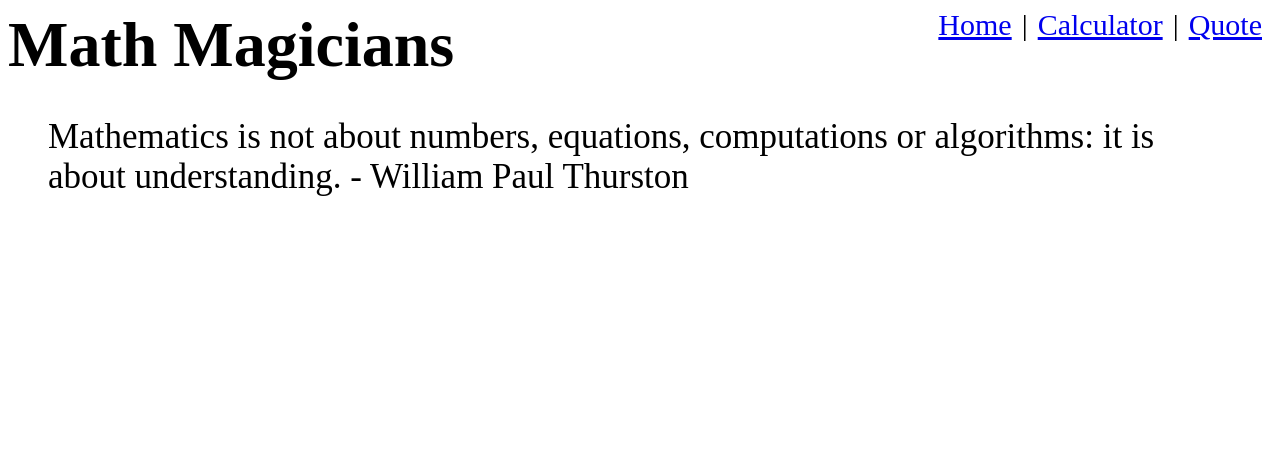
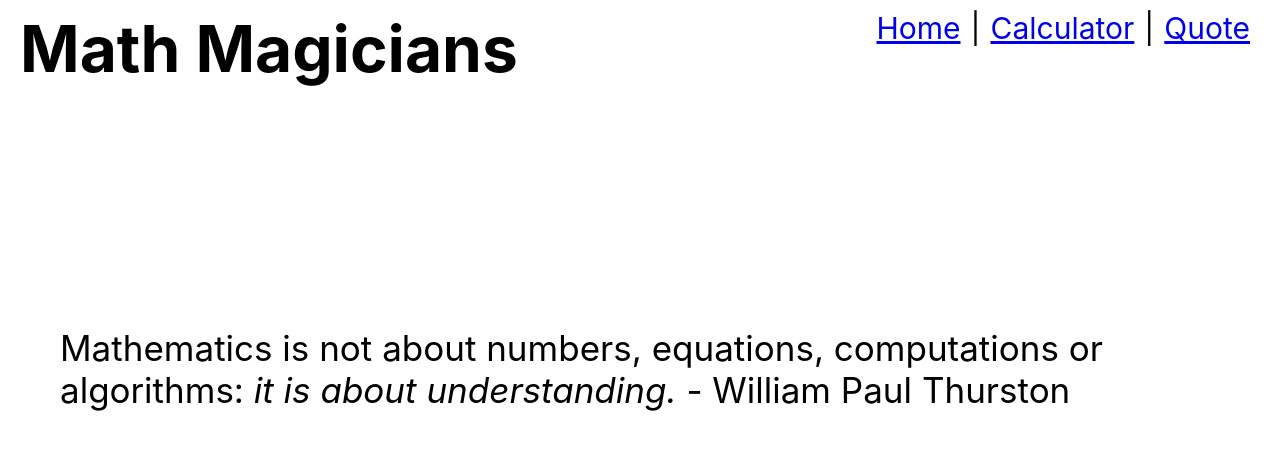
Before and after one commit to Joseph-Burke/calculator, a React (Create React App) app: page /quote in a window 1280 px wide. Shown: the top 450 px of the page. Built offline with nearby package versions, Linux system fonts and the light colour scheme.

Commit message:
Add a basic stylesheet to public folder

```diff
--- a/src/index.css
+++ b/public/index.css
@@ -1,5 +1,6 @@
 body {
   margin: 0;
+  padding: 10px 20px;
   font-family:
     -apple-system,
     BlinkMacSystemFont,
--- a/public/index.html
+++ b/public/index.html
@@ -9,24 +9,11 @@
       name="description"
       content="Web site created using create-react-app"
     />
-    <link rel="apple-touch-icon" href="%PUBLIC_URL%/logo192.png" />
-    <!--
-      manifest.json provides metadata used when your web app is installed on a
-      user's mobile device or desktop. See https://developers.google.com/web/fundamentals/web-app-manifest/
-    -->
     <link rel="manifest" href="%PUBLIC_URL%/manifest.json" />
-    <!--
-      Notice the use of %PUBLIC_URL% in the tags above.
-      It will be replaced with the URL of the `public` folder during the build.
-      Only files inside the `public` folder can be referenced from the HTML.
-
-      Unlike "/favicon.ico" or "favicon.ico", "%PUBLIC_URL%/favicon.ico" will
-      work correctly both with client-side routing and a non-root public URL.
-      Learn how to configure a non-root public URL by running `npm run build`.
-    -->
+    <link rel="stylesheet" href="index.css">
     <title>Math Magicians</title>
   </head>
-  <body>
+  <body class="body">
     <noscript>You need to enable JavaScript to run this app.</noscript>
     <div id="root"></div>
   </body>
--- a/src/containers/Quote.js
+++ b/src/containers/Quote.js
@@ -3,8 +3,11 @@ import styles from '../styles/quote.module.css';
 
 const Quote = () => (
   <blockquote className={styles.quote}>
-    Mathematics is not about numbers, equations, computations or algorithms: it
-    is about understanding. - William Paul Thurston
+    Mathematics is not about numbers, equations, computations or algorithms:
+    {' '}
+    <em>it is about understanding.</em>
+    {' '}
+    - William Paul Thurston
   </blockquote>
 );
 
--- a/src/styles/quote.module.css
+++ b/src/styles/quote.module.css
@@ -1,3 +1,4 @@
 .quote {
   font-size: 35px;
+  margin-top: 30vh;
 }
```
